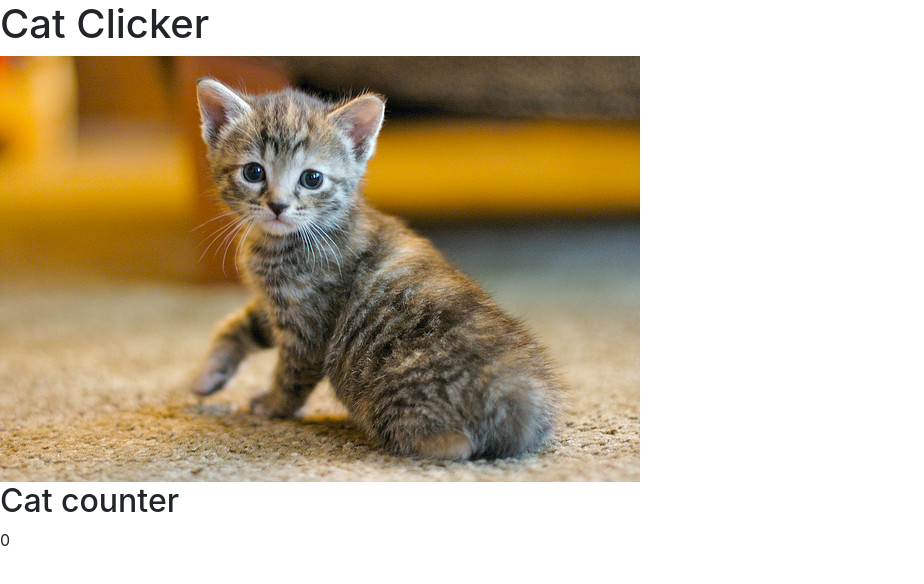
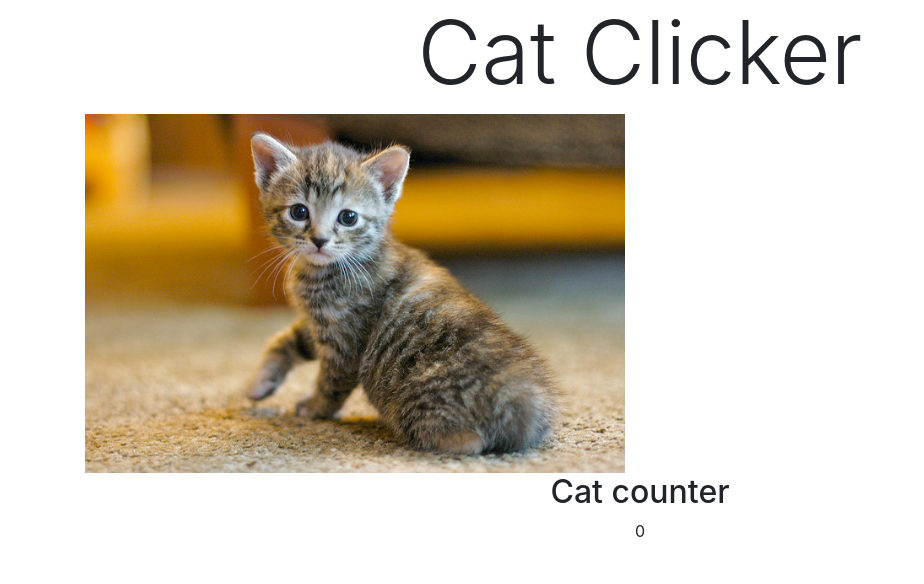
Before and after one commit to matlegdal/cat-clicker, a plain HTML site: page index.html in a window 1280 px wide. Shown: the whole page, without its empty margins (0-924 px from the left). Drawn offline with Linux system fonts and the light colour scheme.

Commit message:
add bootstrap classes

```diff
--- a/index.html
+++ b/index.html
@@ -9,12 +9,23 @@
     <link rel="stylesheet" href="css/bootstrap-grid.min.css">
 </head>
 <body>
-<h1>Cat Clicker</h1>
+<div class="container  text-center align-content-center justify-content-center">
+    <h1 class="display-2 text-center">Cat Clicker</h1>
+    <div id="imgRow" class="row">
+        <div class="col">
+            <img id="myCat" class="img-fluid" src="images/cat.jpg" alt="Beautiful cat">
+        </div>
+        <div class="col">
 
-<img id="myCat" src="images/cat.jpg" alt="Beautiful cat">
-
-<h2>Cat counter</h2>
-<p id="myCounter">0</p>
+        </div>
+    </div>
+    <div class="row">
+        <div class="col-12">
+            <h2>Cat counter</h2>
+            <p id="myCounter">0</p>
+        </div>
+    </div>
+</div>
 
 <script src="js/app.js"></script>
 </body>
```
